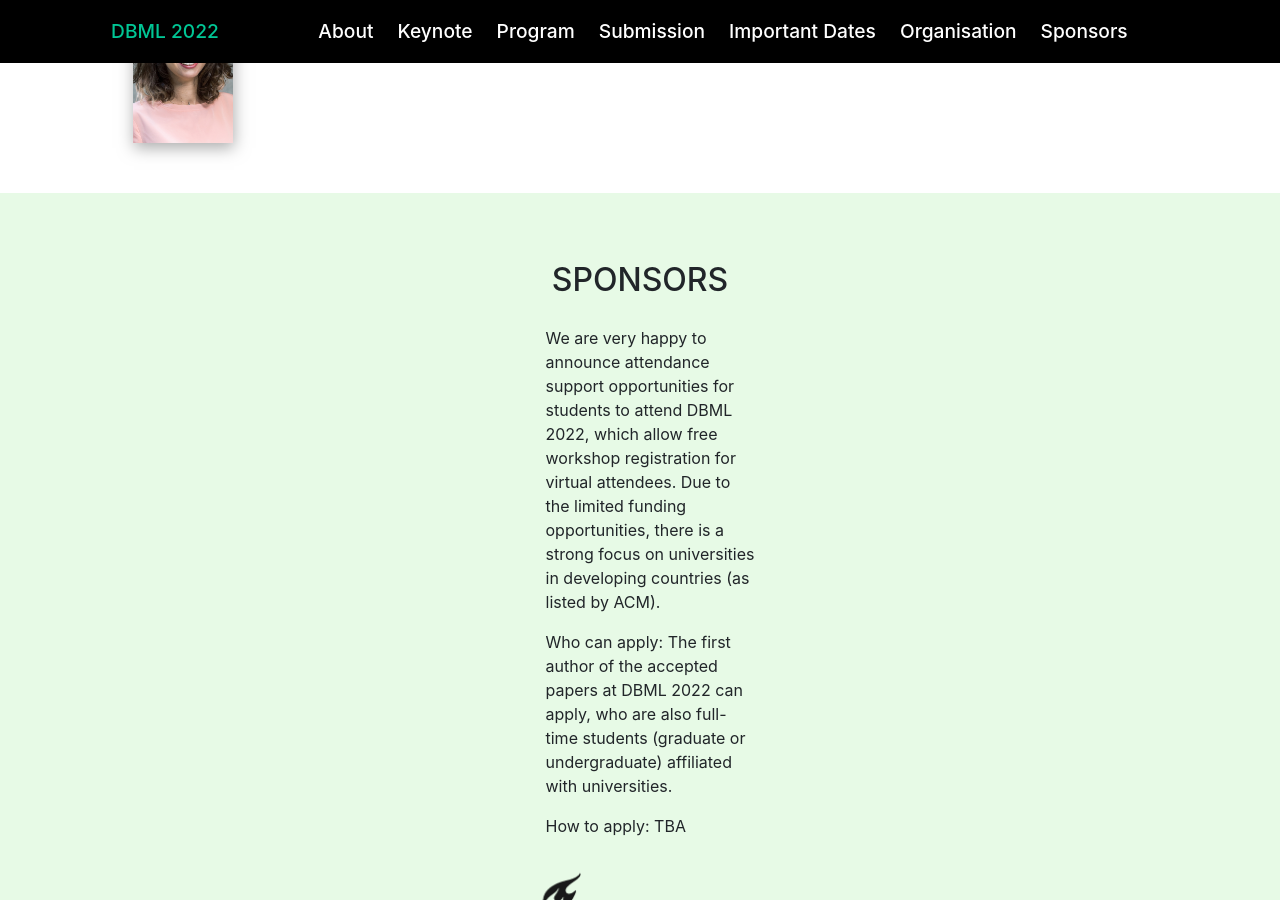
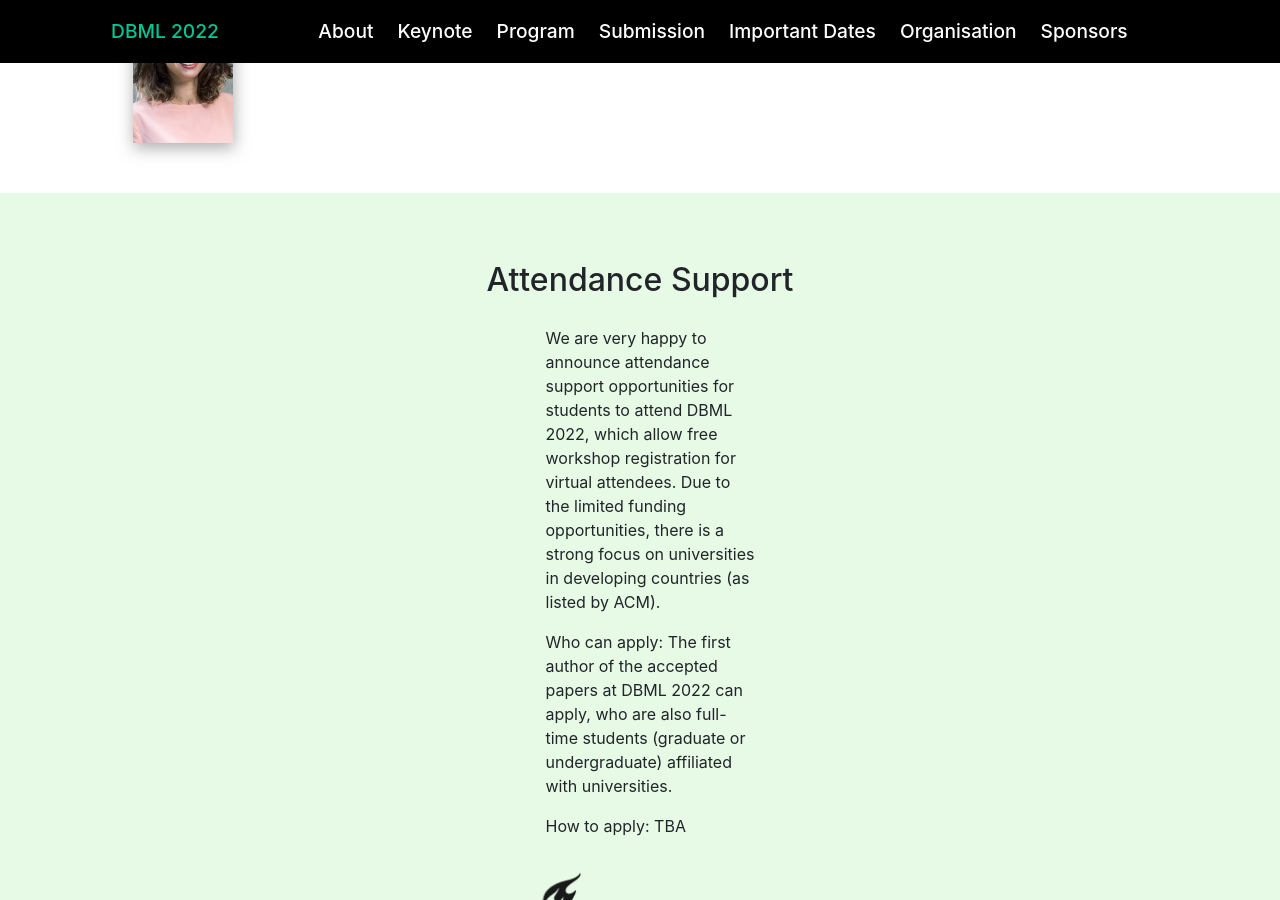
Before and after one commit to rihanhaiData/dbml2022.github.io, a Jekyll site: the page built from index.html, in a window 1280 px wide and 900 px high, scrolled down 2864 px. Built offline with Jekyll 4.4.1, drawn with Linux system fonts in a browser that asks for light colours.

Commit message:
Update sponsors.html

```diff
--- a/_includes/sponsors.html
+++ b/_includes/sponsors.html
@@ -2,7 +2,7 @@
     <div class="container">
         <div class="row text-left margin-top-2">
             <div class="col-md-12 text-center">
-                <h2> SPONSORS </h2>
+                <h2> Attendance Support </h2>
             </div>
         </div>
         <div class="row text-left margin-top-2 justify-content-center">
```
